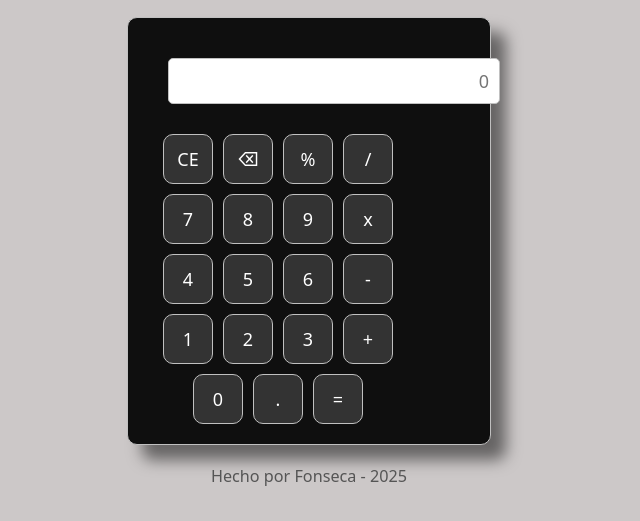
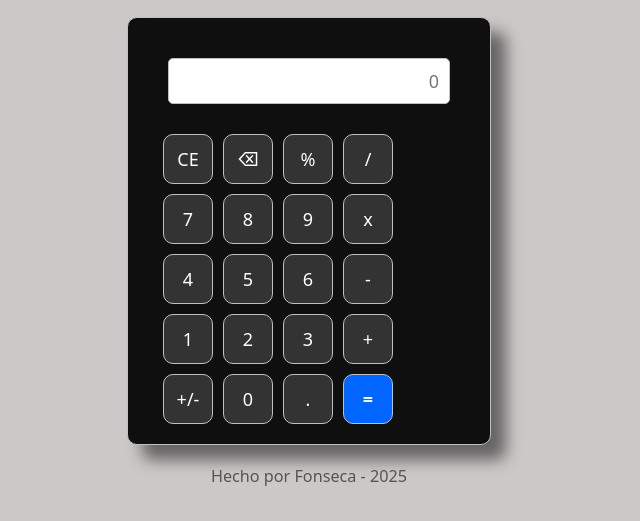
Before and after one commit to fonsekorz/proyectos, a plain HTML site: page calculadora simple/index.html in a window 1280 px wide. Shown: the part 165-686 px from the top of the page, without its empty margins (339-979 px from the left). Drawn offline with Linux system fonts and the light colour scheme.

Commit message:
añado boton html de signo

```diff
--- a/calculadora simple/index.html
+++ b/calculadora simple/index.html
@@ -15,7 +15,9 @@
     </header>
     <main>
         <div id="calculadora">
-            <label for="input-number"><input type="text" id="input-number" name="input-number" disabled placeholder="0"></label>
+            <div id="show">
+                <input type="text" id="input-number" name="input-number" disabled placeholder="0">
+            </div>
             <div id="botones">
                 <button onclick="reset()">CE</button>
                 <button onclick="borrar()">⌫</button>
@@ -33,9 +35,10 @@
                 <button onclick="mostrar(2)">2</button>
                 <button onclick="mostrar(3)">3</button>
                 <button onclick="operacion('+')">+</button><br>
+                <button onclick="signo()">+/-</button>
                 <button onclick="mostrar(0)">0</button>
                 <button onclick="mostrar('.')">.</button>
-                <button onclick="resultado()">=</button>
+                <button onclick="resultado()" class="result">=</button>
             </div>
         </div>
     </main>
```
